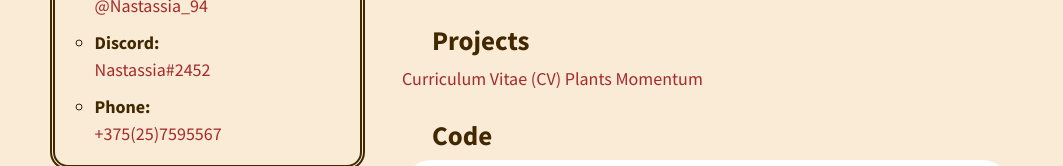
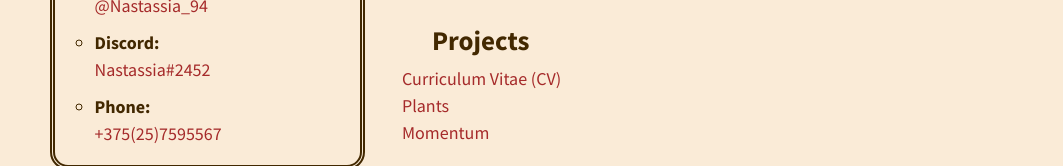
Before and after one commit to NastyaArkharava/rsschool-cv, a plain HTML site: page index.html in a window 1280 px wide. Shown: the part 753-919 px from the top of the page, without its empty margins (108-1171 px from the left). Drawn offline with Linux system fonts and the light colour scheme.

Commit message:
fix: add describing to anchor link

```diff
--- a/index.html
+++ b/index.html
@@ -85,8 +85,8 @@
 			<section id="projects">
 				<h2 class="section-title">Projects</h2>
 				<a href="https://nastassiaarkharava.github.io/rsschool-cv/" class="section-description contacts-link">Curriculum
-					Vitae (CV)</a>
-				<a href="https://nastassiaarkharava.github.io/Plants/" class="section-description contacts-link">Plants</a>
+					Vitae (CV)</a><br>
+				<a href="https://nastassiaarkharava.github.io/Plants/" class="section-description contacts-link">Plants</a><br>
 				<a href="https://nastassiaarkharava.github.io/momentum/" class="section-description contacts-link">Momentum</a>
 			</section>
 			<section id="code">
@@ -104,7 +104,7 @@
 
 	<footer class="footer">
 		<div>2022 <a href="https://github.com/NastassiaArkharava" class="contacts-link-footer">NastassiaArkharava</a></div>
-		<a href="https://rs.school/js-stage0/" class="rss-icon"></a>
+		<a href="https://rs.school/js-stage0/" class="rss-icon" aria-label="rsschool"></a>
 	</footer>
 </body>
 
```
